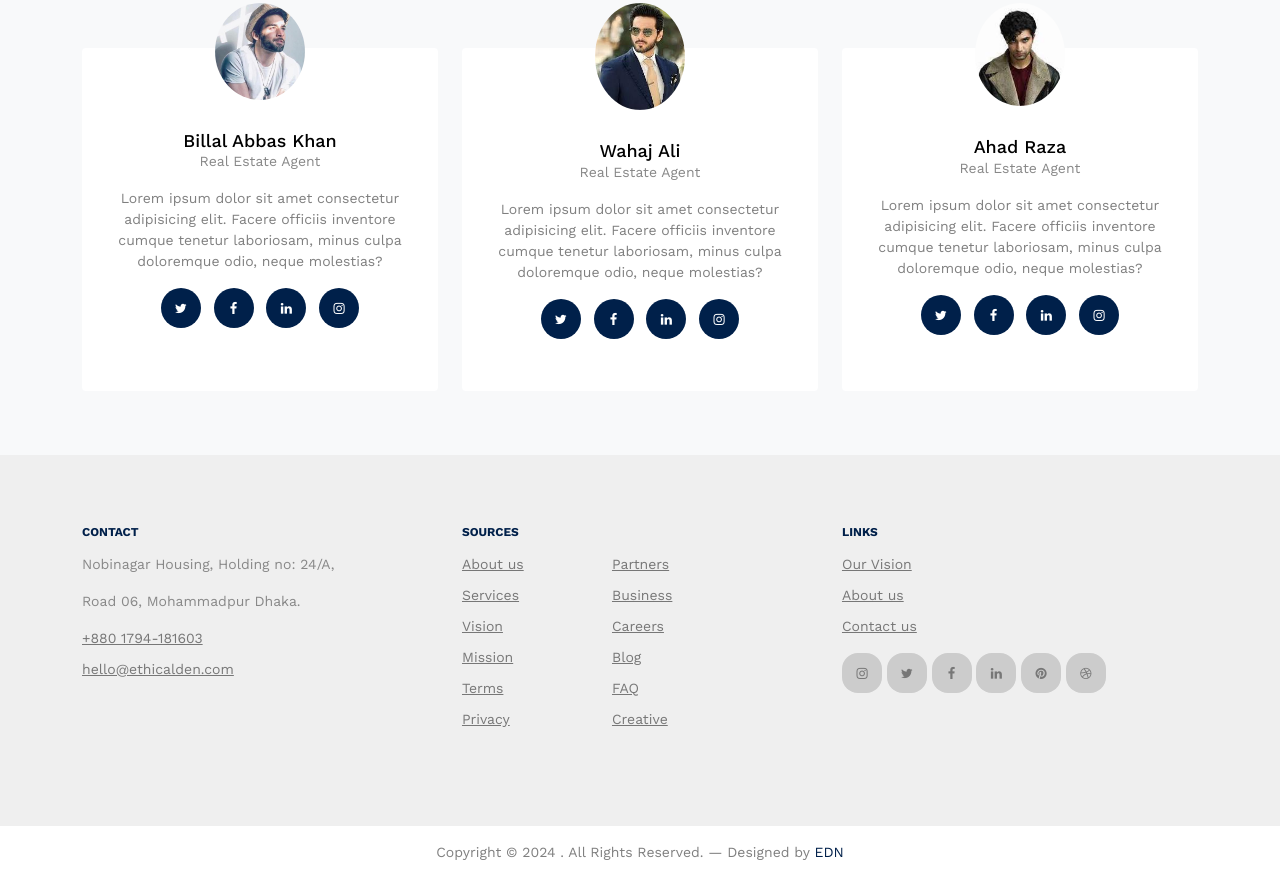
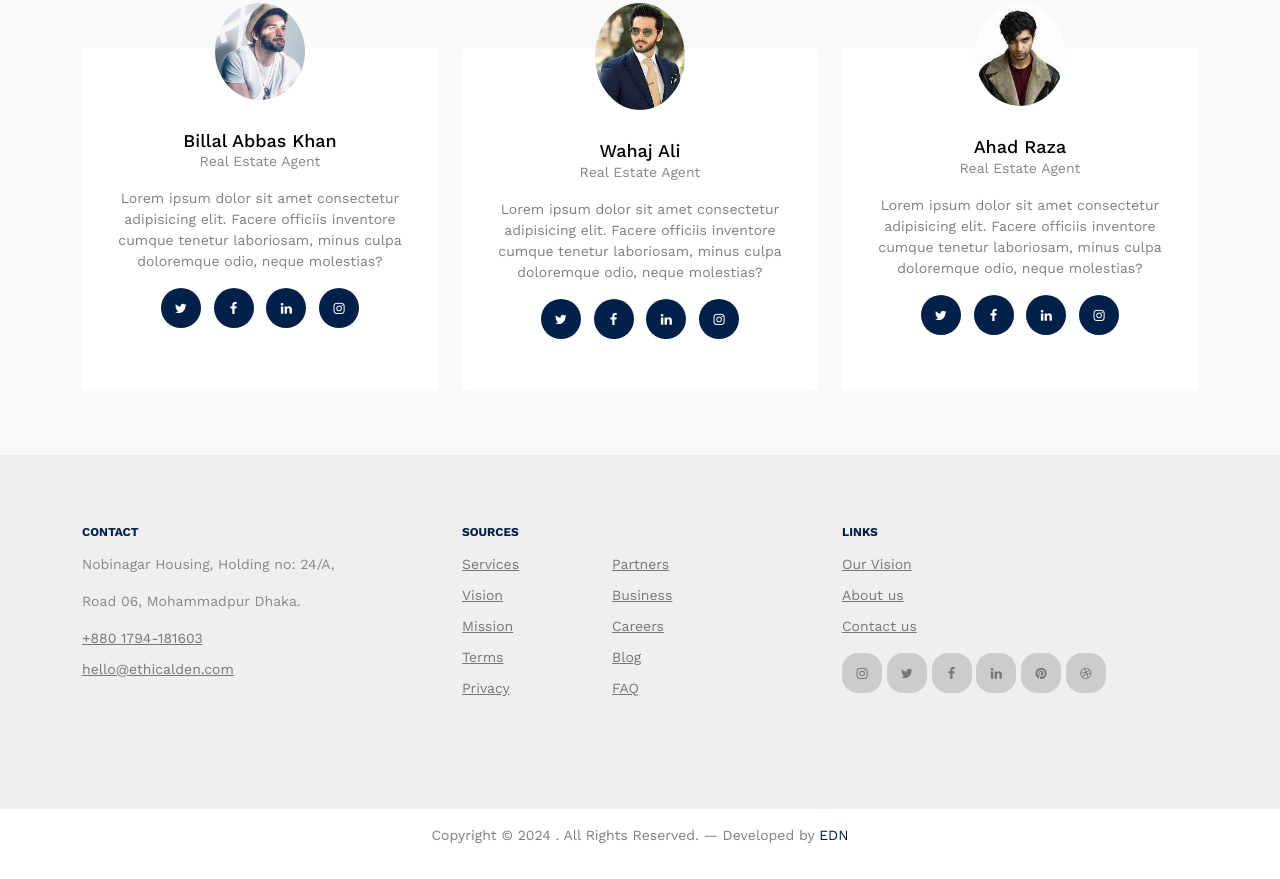
Before and after one commit to mahejabinmou/RealState, a plain HTML site: page index.html in a window 1280 px wide. Shown: the part 4117-4996 px from the top of the page. Drawn offline with nearby package versions, Linux system fonts and the light colour scheme; files whose address does not match are found by name.

Commit message:
unnecessary items removed from footer

```diff
--- a/index.html
+++ b/index.html
@@ -903,7 +903,6 @@
 						<div class="widget">
 							<h3>Sources</h3>
 							<ul class="list-unstyled float-start links">
-								<li><a href="#">About us</a></li>
 								<li><a href="#">Services</a></li>
 								<li><a href="#">Vision</a></li>
 								<li><a href="#">Mission</a></li>
@@ -916,7 +915,6 @@
 								<li><a href="#">Careers</a></li>
 								<li><a href="#">Blog</a></li>
 								<li><a href="#">FAQ</a></li>
-								<li><a href="#">Creative</a></li>
 							</ul>
 						</div>
 					</div>
@@ -963,7 +961,7 @@
 					<script>
 						document.write(new Date().getFullYear());
 					</script>
-					. All Rights Reserved. &mdash; Designed by
+					. All Rights Reserved. &mdash; Developed by
 					<a href="https://ethicalden.com">EDN</a>
 				</p>
 			</div>
```
